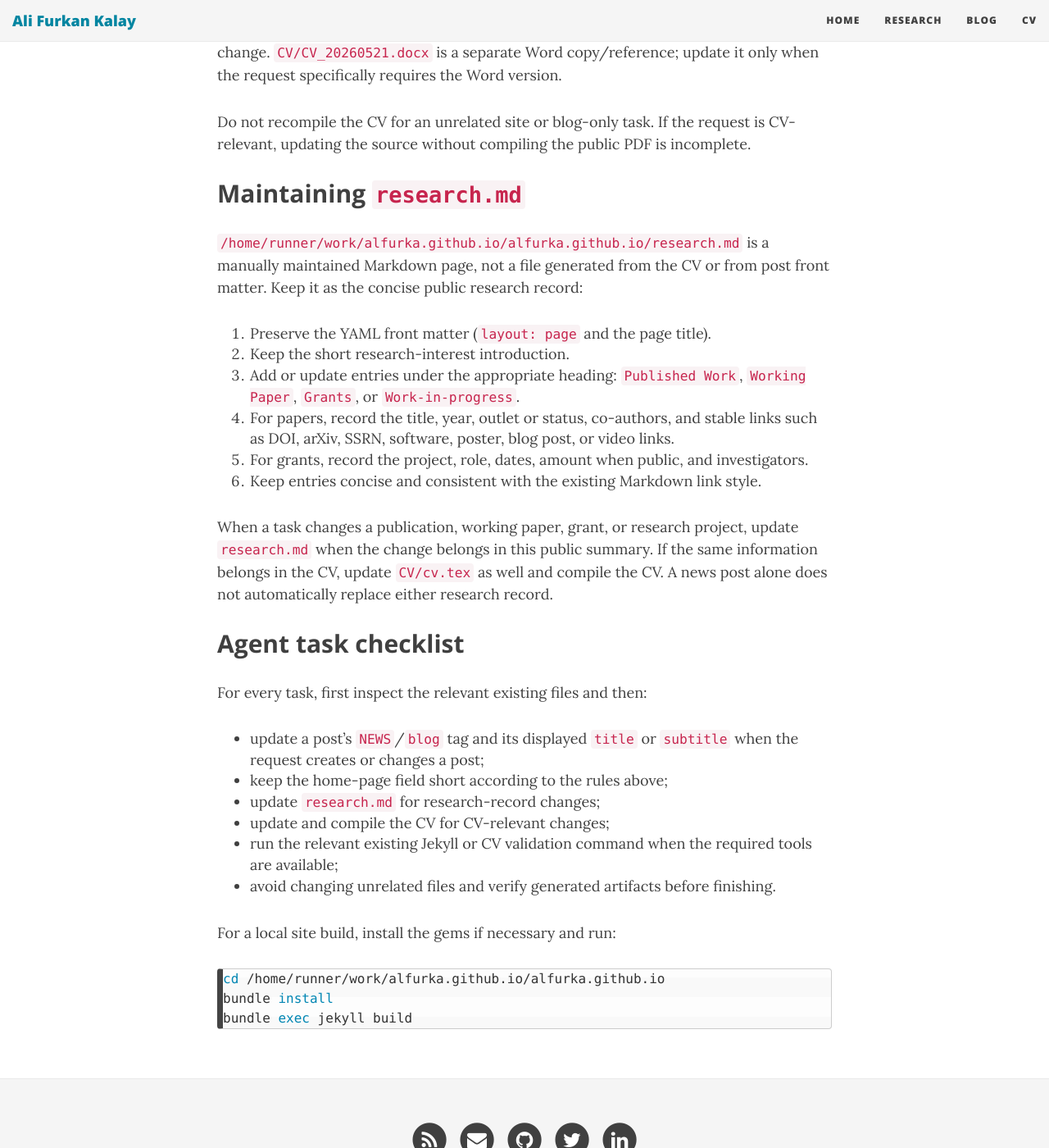
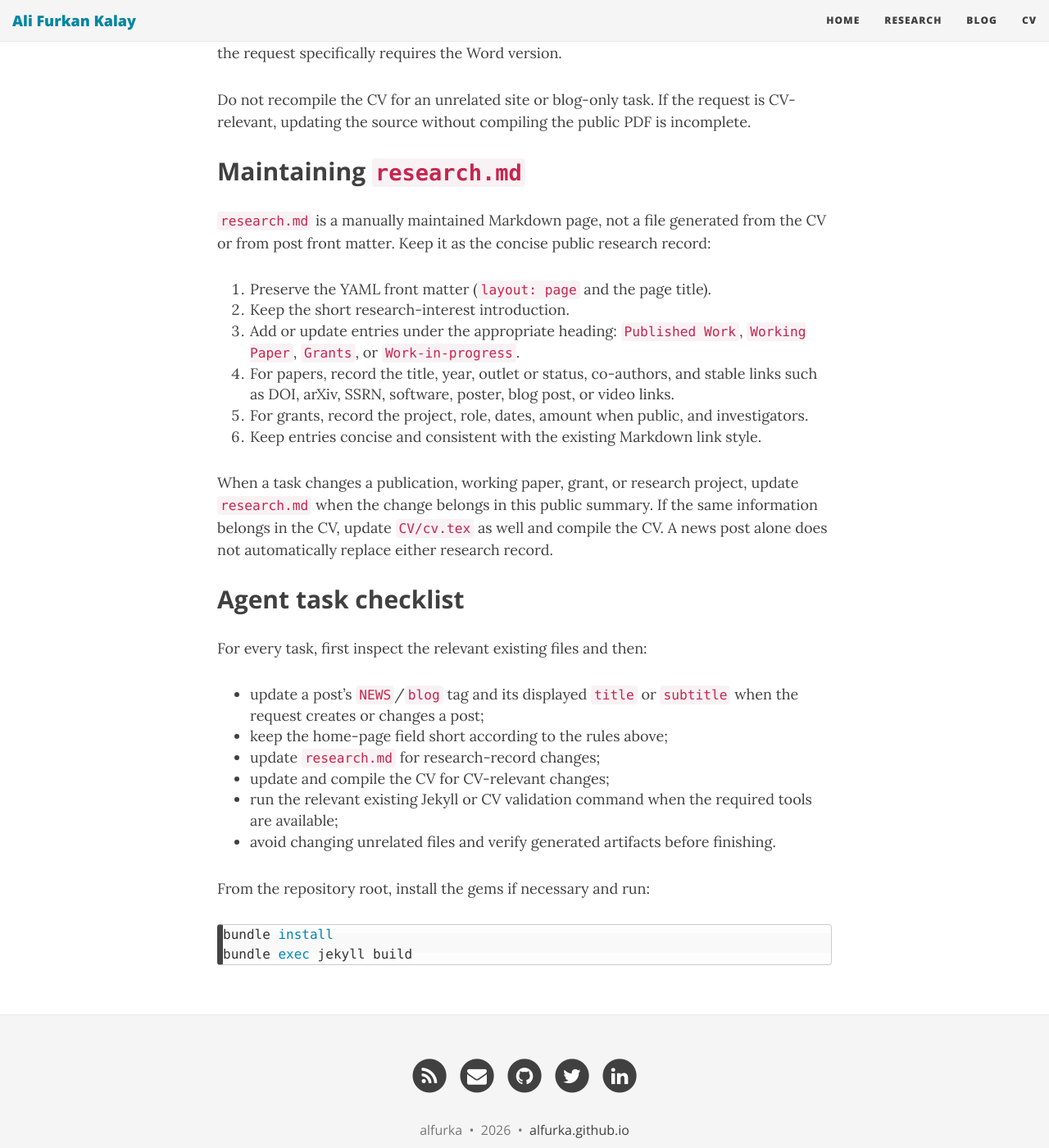
Before and after one commit to alfurka/alfurka.github.io, a Jekyll site: the page built from AGENTD.md, in a window 1280 px wide and 1400 px high, scrolled down 2413 px. Shown: the whole window at 82% size. Built offline with Jekyll 4.4.1, drawn with Linux system fonts in a browser that asks for light colours; nearby versions of some CDN libraries; our own code applies the rules of GitHub Pages for plain Markdown files; some of the changed text lies outside the part shown.

Commit message:
Use portable paths in agent guide
Co-authored-by: alfurka <5330046+alfurka@users.noreply.github.com>

````diff
--- a/AGENTD.md
+++ b/AGENTD.md
@@ -55,15 +55,14 @@ subtitle exists. The tag index in `tags.html` displays the post title.
 
 ## Updating and compiling the CV
 
-Edit `/home/runner/work/alfurka.github.io/alfurka.github.io/CV/cv.tex`, not the generated
-PDF or XDV file. Keep the CV current when a task changes CV-relevant information,
-including employment, education, publications, working papers, grants, talks, awards,
-supervision, or skills.
+Edit `CV/cv.tex`, not the generated PDF or XDV file. Keep the CV current when a task
+changes CV-relevant information, including employment, education, publications, working
+papers, grants, talks, awards, supervision, or skills.
 
 After changing `cv.tex`, compile it from the CV directory:
 
 ```bash
-cd /home/runner/work/alfurka.github.io/alfurka.github.io/CV
+cd CV
 latexmk -xelatex cv.tex
 ```
 
@@ -77,8 +76,8 @@ CV-relevant, updating the source without compiling the public PDF is incomplete.
 
 ## Maintaining `research.md`
 
-`/home/runner/work/alfurka.github.io/alfurka.github.io/research.md` is a manually
-maintained Markdown page, not a file generated from the CV or from post front matter.
+`research.md` is a manually maintained Markdown page, not a file generated from the CV
+or from post front matter.
 Keep it as the concise public research record:
 
 1. Preserve the YAML front matter (`layout: page` and the page title).
@@ -108,10 +107,9 @@ For every task, first inspect the relevant existing files and then:
   available;
 - avoid changing unrelated files and verify generated artifacts before finishing.
 
-For a local site build, install the gems if necessary and run:
+From the repository root, install the gems if necessary and run:
 
 ```bash
-cd /home/runner/work/alfurka.github.io/alfurka.github.io
 bundle install
 bundle exec jekyll build
 ```
````
